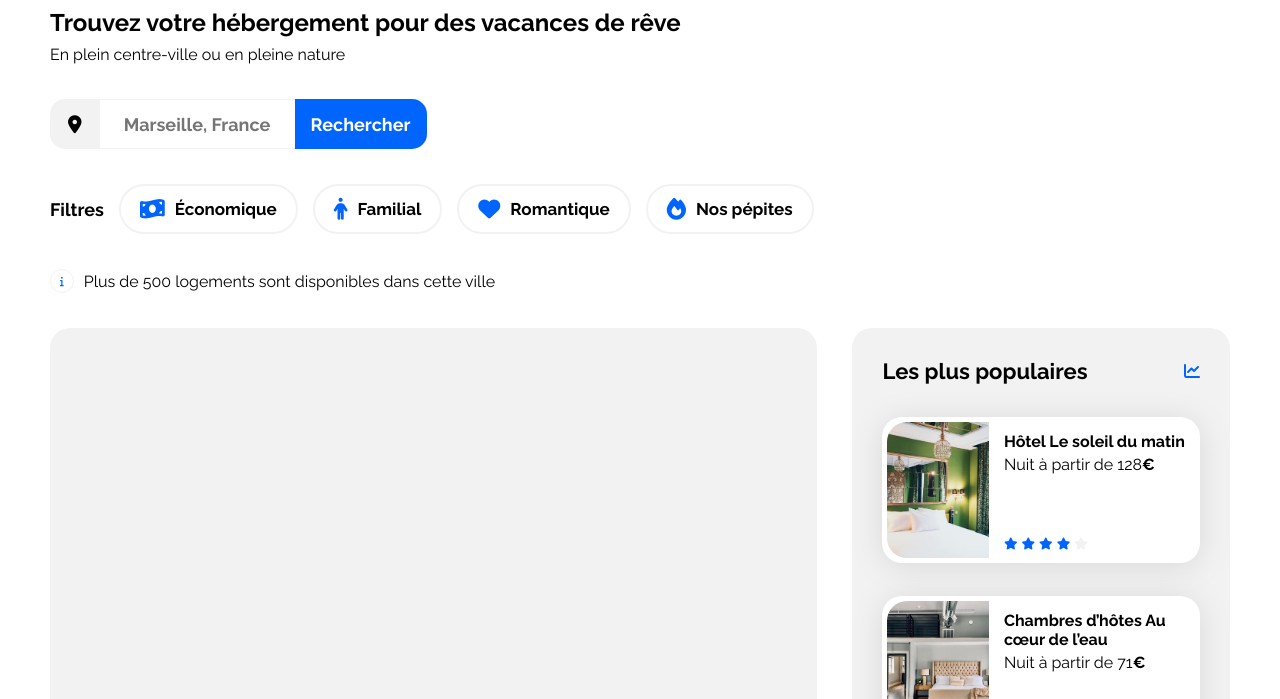
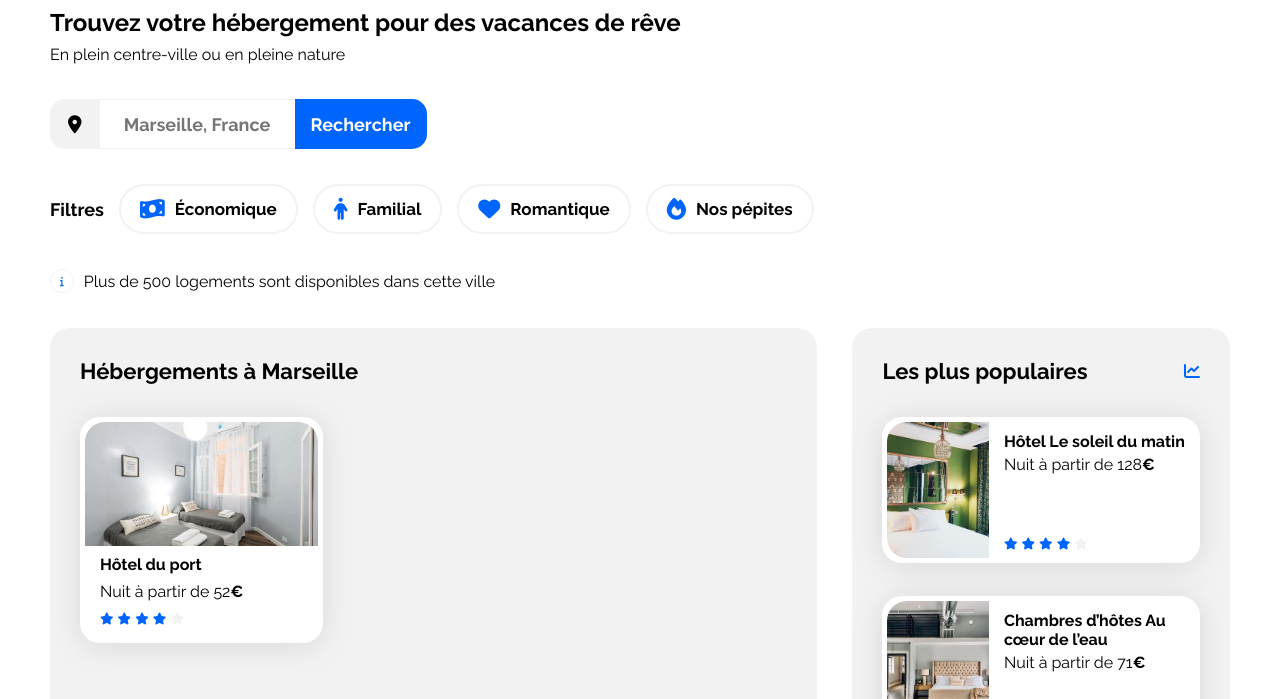
Before and after one commit to arnault-chartier/P3-Booki, a plain HTML site: page index.html in a window 1280 px wide. Shown: the part 101-800 px from the top of the page. Drawn offline with Linux system fonts and the light colour scheme.

Commit message:
premiere card

```diff
--- a/css/style.css
+++ b/css/style.css
@@ -211,6 +211,42 @@ a {
     width: 65%;
 }
 
+.hebergements-cards .card {
+    width: 33%;
+    display: flex;
+    flex-direction: column;
+    gap: 4px;
+    margin-top: 33px;
+    padding-bottom: 15px;
+}
+
+.hebergements-cards img {
+    width: 100%;
+    height: 124px;
+    border-top-left-radius: 20px;
+    border-top-right-radius: 20px;
+    padding-bottom: 5px;
+}
+
+.hebergements-cards .card-content {
+    padding-left: 15px;
+    display: flex;
+    flex-direction: column;
+    gap: 8px;
+    box-sizing: border-box;
+}
+
+.hebergements-cards .card-txt {
+    display: flex;
+    flex-direction: column;
+    gap: 8px;
+    box-sizing: border-box;
+}
+
+.hebergements-cards .card-title {
+    margin: 0;
+}
+
 /****** Populaires ***********/
 .populaires {
     width: 32%;
--- a/index.html
+++ b/index.html
@@ -60,7 +60,27 @@
             </div>
             <div class="hebergements-and-populaires">
                 <section class="hebergements">
-
+                    <h2 class="section-title">Hébergements à Marseille</h2>
+                    <div class="hebergements-cards">
+                        <a href="#">
+                            <article class="card">
+                                <img src="./images/hebergements/fred-kleber.jpg" alt="Image de la chambre d'hôtel montrant un lit">
+                                <div class="card-content">
+                                    <div class="card-txt">
+                                        <h3 class="card-title">Hôtel du port</h3>
+                                        <p class="card-subtitle">Nuit à partir de 52<span class="euro">€</span></p>
+                                    </div>
+                                    <div class="card-rating">
+                                        <i class="fa-xs fa-solid fa-star" aria-hidden="true"></i>
+                                        <i class="fa-xs fa-solid fa-star" aria-hidden="true"></i>
+                                        <i class="fa-xs fa-solid fa-star" aria-hidden="true"></i>
+                                        <i class="fa-xs fa-solid fa-star" aria-hidden="true"></i>
+                                        <i class="fa-xs fa-solid fa-star neutral-star" aria-hidden="true"></i>
+                                        <span class="sr-only">Note de 4 sur 5</span>
+                                </div>
+                            </article>
+                        </a>
+                    </div>
                 </section>
                 <section class="populaires">
                     <div class="populaires-title">
```
